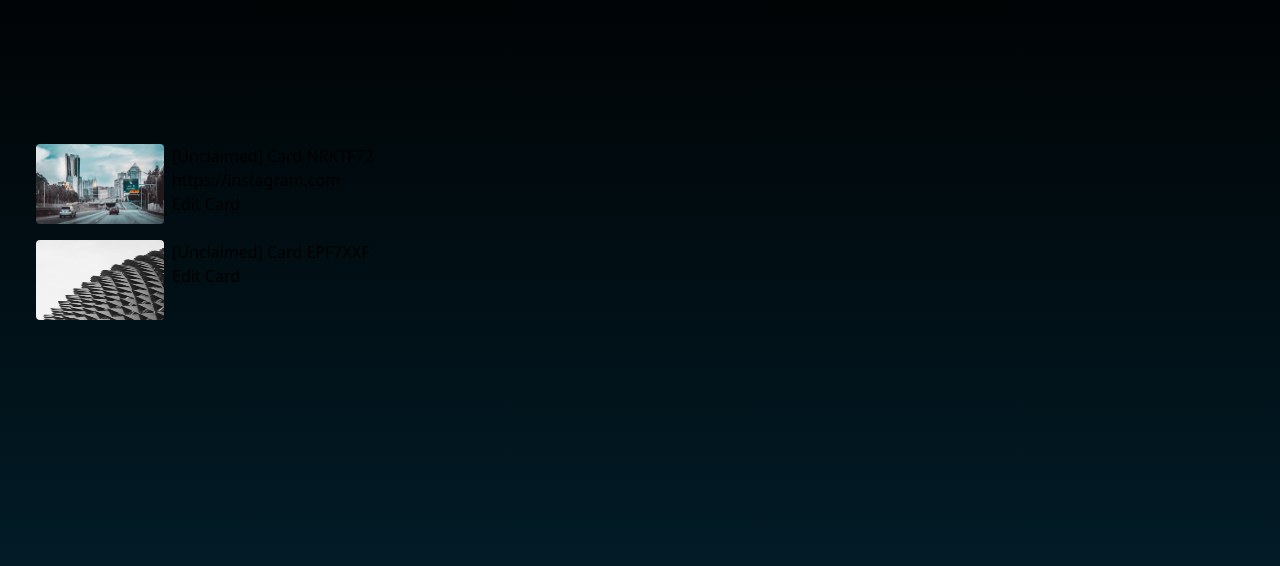
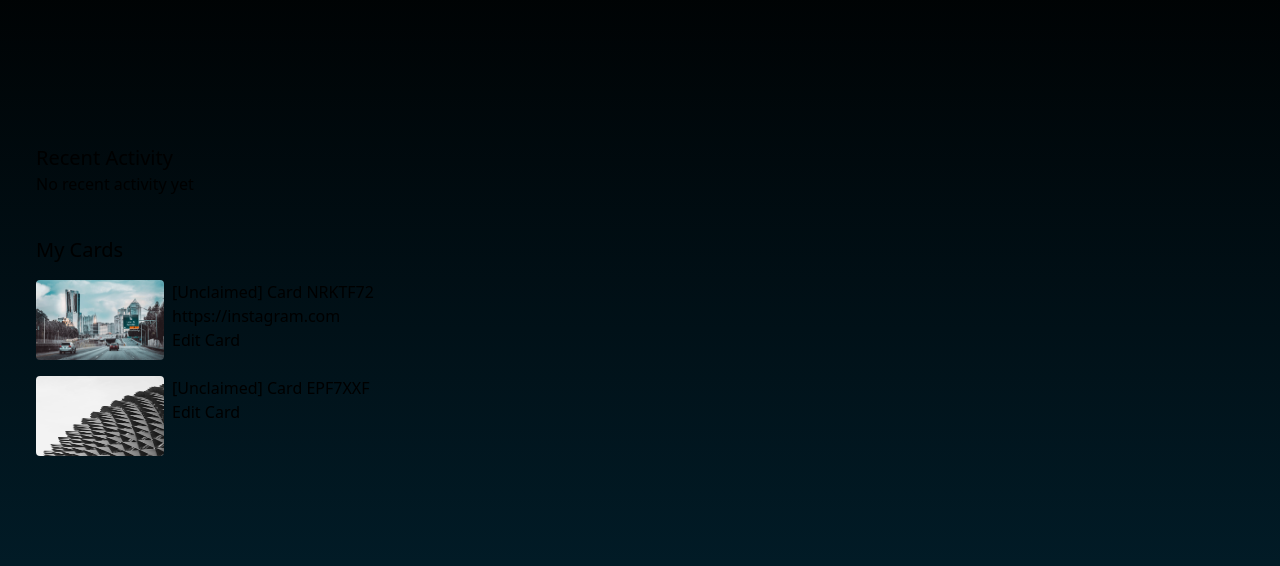
Before and after one commit to tairesu/Assignment_Project_Tyrese_tyresec2, a Django app: page /dashboard/ in a window 1280 px wide. Shown: the part 72-638 px from the top of the page. Run offline with Django 5.2, Linux system fonts and the light colour scheme; data comes from the database, SQL or seed files in the repository; both versions use the stored data as it was after the commit; some libraries are stand-ins or nearby versions.

Commit message:
Setup base recent activity block in dashboard.html

```diff
--- a/cardManager/templates/cardManager/dashboard.html
+++ b/cardManager/templates/cardManager/dashboard.html
@@ -6,8 +6,19 @@
 	User: {{ request.user }}
 {% endblock %}
 {% block content %}
-	<div class="flex flex-col gap-4">
 
+		<div class="activity flex flex-col">
+			<h2 class="text-xl">Recent Activity</h2>
+			{% for activity in recent_activities%}
+				<div class="flex gap-2">
+					<p>{{ activity }}</p>
+				</div>
+			{% empty %}
+				<p>No recent activity yet</p>
+			{% endfor %}
+		</div>
+	<div class="flex flex-col gap-4 mt-10">
+		<h2 class="text-xl">My Cards</h2>
 	{% for card in user_cards %}
 		<div class="flex flex-row gap-2">
 			<a href="{{ card.get_absolute_url }}">
```
Also changed, not shown: db.sqlite3.
